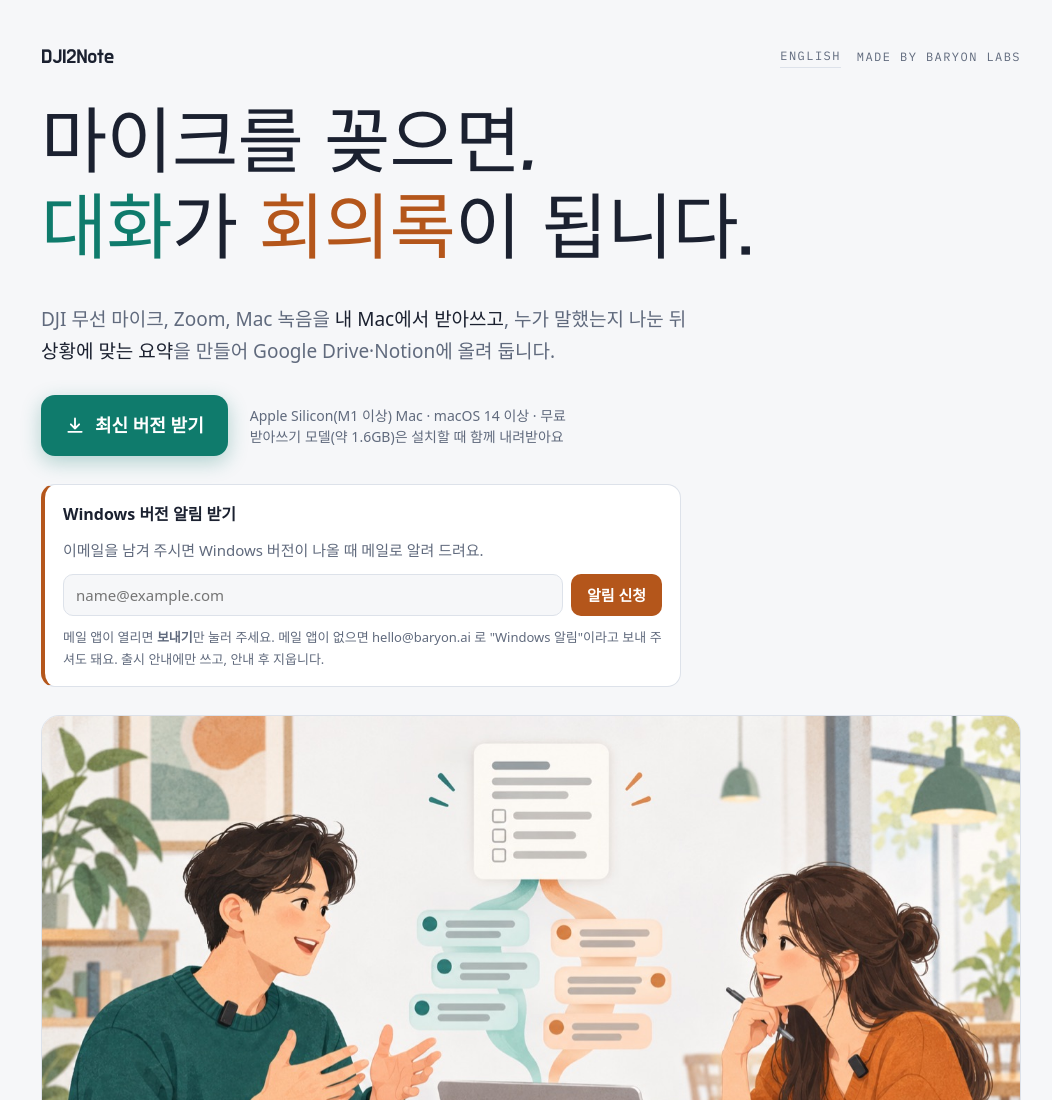
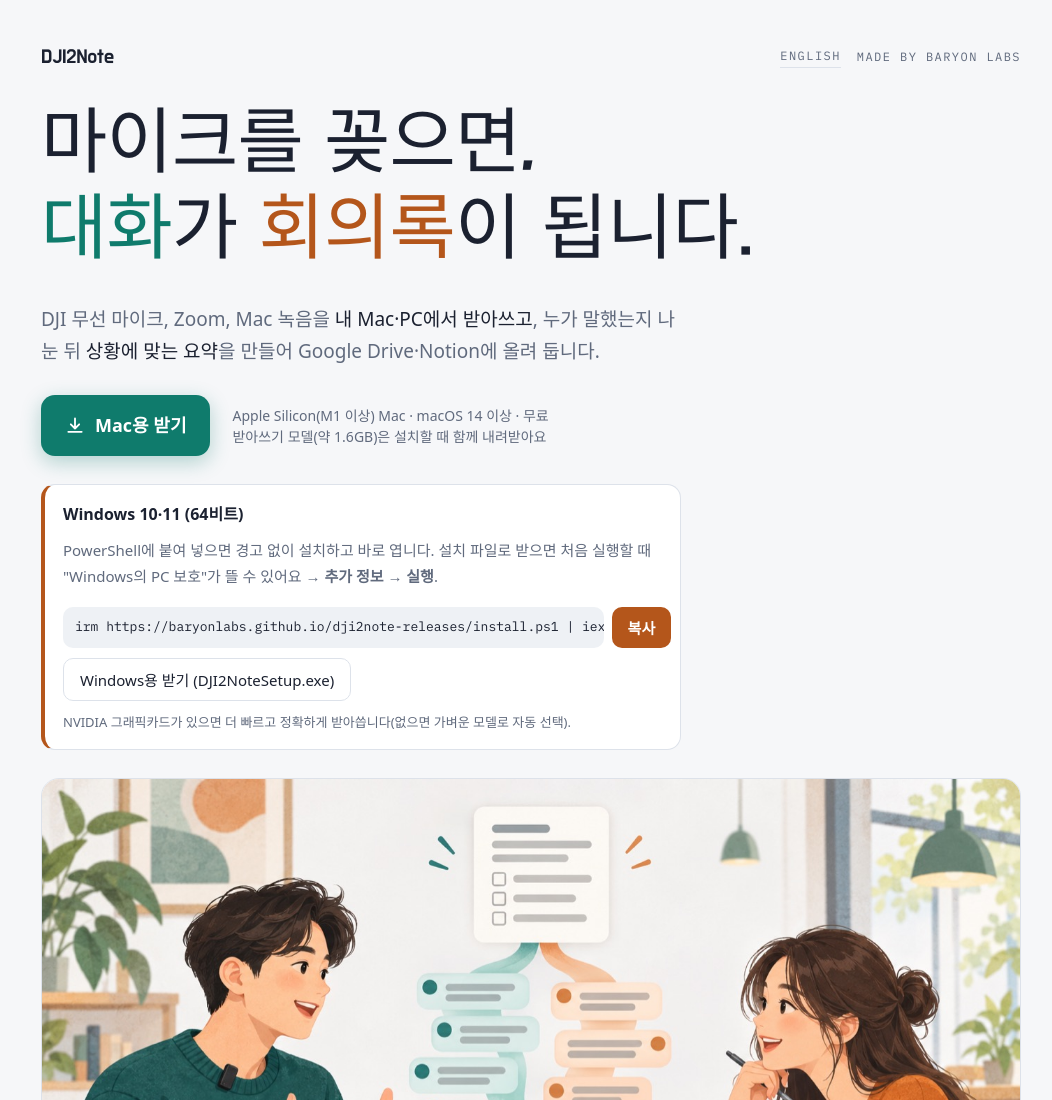
Before and after one commit to baryonlabs/dji2note-releases, a plain HTML site: page docs/index.html in a window 1280 px wide. Shown: the top 1100 px of the page, without its empty margins (109-1161 px from the left). Drawn offline with Linux system fonts and the light colour scheme; a web font is replaced by a local one.

Commit message:
Windows 버전 배포: 설치 안내·install.ps1

```diff
--- a/docs/index.html
+++ b/docs/index.html
@@ -155,25 +155,22 @@
       </span>
     </div>
     <h1>마이크를 꽂으면,<br><span class="a">대화</span>가 <span class="b">회의록</span>이 됩니다.</h1>
-    <p class="lede">DJI 무선 마이크, Zoom, Mac 녹음을 <strong>내 Mac에서 받아쓰고</strong>, 누가 말했는지 나눈 뒤 <strong>상황에 맞는 요약</strong>을 만들어 Google Drive·Notion에 올려 둡니다.</p>
+    <p class="lede">DJI 무선 마이크, Zoom, Mac 녹음을 <strong>내 Mac·PC에서 받아쓰고</strong>, 누가 말했는지 나눈 뒤 <strong>상황에 맞는 요약</strong>을 만들어 Google Drive·Notion에 올려 둡니다.</p>
 
     <div class="get">
       <a class="btn" href="https://github.com/baryonlabs/dji2note-releases/releases/latest">
         <svg viewBox="0 0 24 24" fill="none" stroke="currentColor" stroke-width="2.2" stroke-linecap="round" stroke-linejoin="round" aria-hidden="true"><path d="M12 3v12m0 0-5-5m5 5 5-5M4 19h16"/></svg>
-        최신 버전 받기
+        Mac용 받기
       </a>
       <small>Apple Silicon(M1 이상) Mac · macOS 14 이상 · 무료<br>받아쓰기 모델(약 1.6GB)은 설치할 때 함께 내려받아요</small>
     </div>
 
     <div class="notify" id="windows">
-      <b>Windows 버전 알림 받기</b>
-      <p>이메일을 남겨 주시면 Windows 버전이 나올 때 메일로 알려 드려요.</p>
-      <form id="notify-form">
-        <label for="notify-email" class="eyebrow" hidden>이메일</label>
-        <input id="notify-email" type="email" required placeholder="name@example.com" autocomplete="email">
-        <button type="submit">알림 신청</button>
-      </form>
-      <small id="notify-msg">메일 앱이 열리면 <b>보내기</b>만 눌러 주세요. 메일 앱이 없으면 hello@baryon.ai 로 "Windows 알림"이라고 보내 주셔도 돼요. 출시 안내에만 쓰고, 안내 후 지웁니다.</small>
+      <b>Windows 10·11 (64비트)</b>
+      <p>PowerShell에 붙여 넣으면 경고 없이 설치하고 바로 엽니다. 설치 파일로 받으면 처음 실행할 때 "Windows의 PC 보호"가 뜰 수 있어요 → <b>추가 정보 → 실행</b>.</p>
+      <div class="cmd"><pre id="cwin">irm https://baryonlabs.github.io/dji2note-releases/install.ps1 | iex</pre><button type="button" data-copy="cwin">복사</button></div>
+      <div><a class="ghost" href="https://github.com/baryonlabs/dji2note-releases/releases/latest/download/DJI2NoteSetup.exe">Windows용 받기 (DJI2NoteSetup.exe)</a></div>
+      <small>NVIDIA 그래픽카드가 있으면 더 빠르고 정확하게 받아씁니다(없으면 가벼운 모델로 자동 선택).</small>
     </div>
 
     <img class="illus" src="illus/hero.jpg" alt="클립 마이크를 단 두 사람이 대화하고, 노트북 위로 두 사람의 말이 색깔별로 나뉘어 올라가 할 일 목록이 있는 요약 한 장으로 합쳐지는 그림" width="1536" height="1024">
@@ -399,7 +396,7 @@
     return 'mailto:hello@baryon.ai?subject=' + encodeURIComponent(subject) + '&body=' + encodeURIComponent(body);
   }
   document.getElementById('mail-feedback').href = mailto('[DJI2Note 문의] ', '■ 종류: (불편·고장 / 기능 제안 / 질문 / 기타)\n\n■ 내용\n\n\n■ 앱 버전·Mac: ');
-  document.getElementById('notify-form').addEventListener('submit', function (e) {
+  var nf = document.getElementById('notify-form'); if (nf) nf.addEventListener('submit', function (e) {
     e.preventDefault();
     var em = document.getElementById('notify-email').value.trim();
     if (!em) return;
```
Also changed, not shown: docs/en/index.html (+8 -11 lines), 3 other files.
